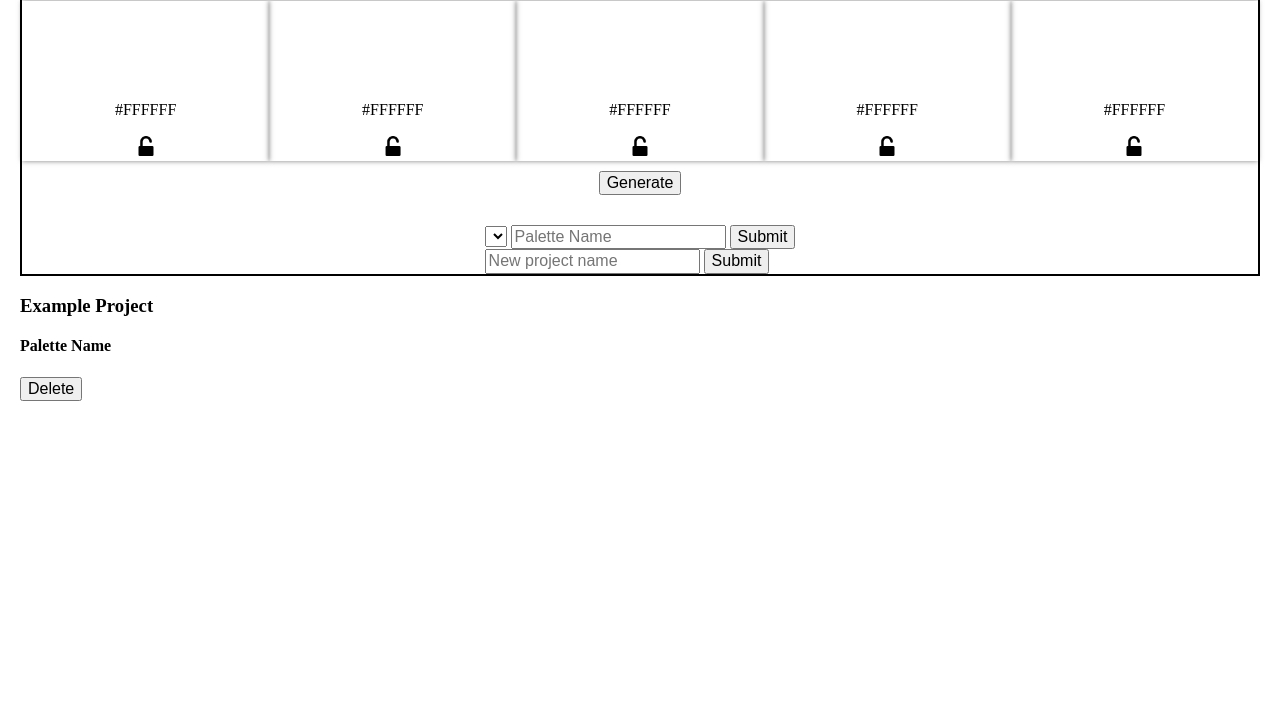
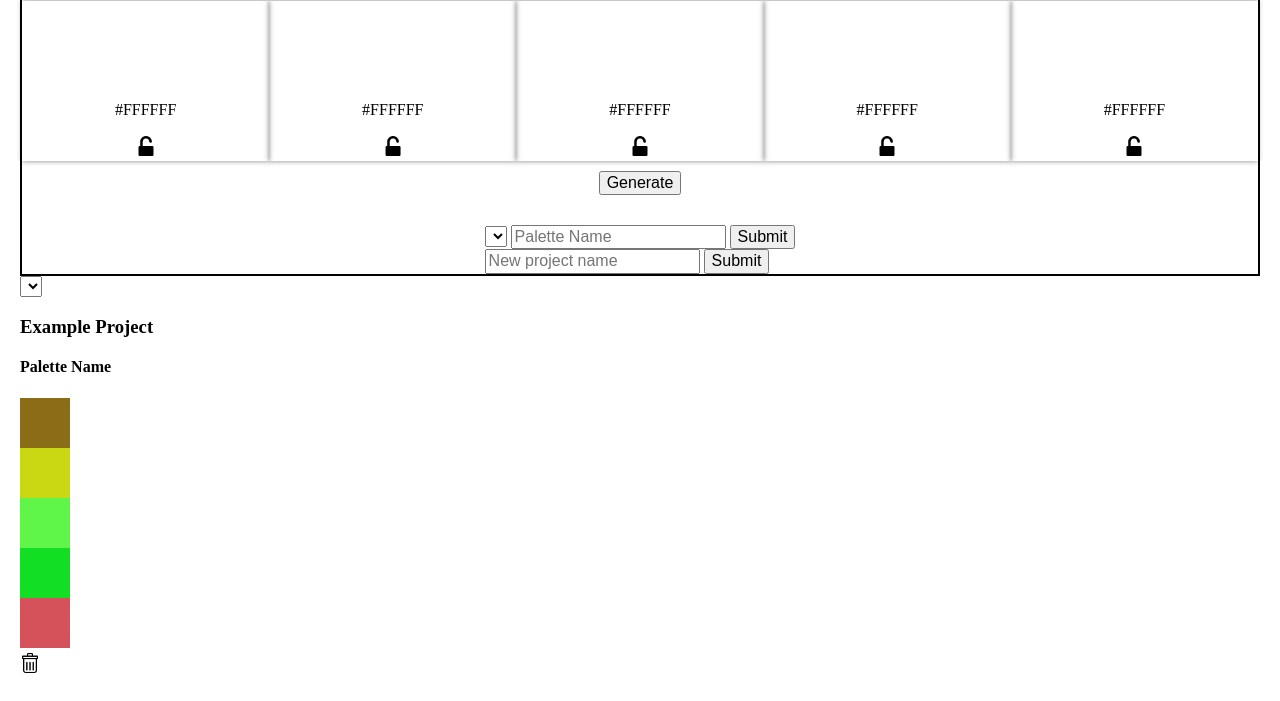
Before and after one commit to davidbecker6081/PalettePicker, a website: page public/index.html in a window 1280 px wide. Shown: the part 101-802 px from the top of the page. Drawn offline with nearby package versions, Linux system fonts and the light colour scheme.

Commit message:
Add methods for getting all projects and fix posting projects

```diff
--- a/public/css/styles.css
+++ b/public/css/styles.css
@@ -55,3 +55,44 @@ main {
 .lock-img:hover {
   cursor: pointer;
 }
+
+.swatch {
+  height: 50px;
+  width: 50px;
+}
+
+.palette-color1 {
+  background-color: #8b6d17;
+}
+
+.palette-color2 {
+  background-color: #c9d813;
+}
+
+.palette-color3 {
+  background-color: #5ff649;
+}
+
+.palette-color4 {
+  background-color: #12de24;
+}
+
+.palette-color5 {
+  background-color: #d6525b;
+}
+
+.delete-btn {
+  height: 30px;
+  width: 20px;
+  background: none;
+  background-image: url('../assets/recycling-bin.png');
+  background-size: contain;
+  background-repeat: no-repeat;
+  background-position: center;
+  border: none;
+}
+
+.delete-btn:hover {
+  cursor: pointer;
+  transform: scale(1.1);
+}
--- a/public/index.html
+++ b/public/index.html
@@ -59,18 +59,21 @@
   </main>
 
     <section class="project-display">
+      <select class="project-list" id="projectDisplayList" name="project-list">
+        <option value=""></option>
+      </select>
       <article class="project-container" id="projectContainer">
         <h3>Example Project</h3>
         <div class="palette-container" id="paletteContainer">
           <h4>Palette Name</h4>
           <div class="palette-colors-container" id="paletteColors">
-            <div class="palette-color" id="paletteColor"></div>
-            <div class="palette-color" id="paletteColor"></div>
-            <div class="palette-color" id="paletteColor"></div>
-            <div class="palette-color" id="paletteColor"></div>
-            <div class="palette-color" id="paletteColor"></div>
+            <div class="swatch palette-color1" id="paletteColor"></div>
+            <div class="swatch palette-color2" id="paletteColor"></div>
+            <div class="swatch palette-color3" id="paletteColor"></div>
+            <div class="swatch palette-color4" id="paletteColor"></div>
+            <div class="swatch palette-color5" id="paletteColor"></div>
           </div>
-          <button class="delete-btn" id="deleteBtn">Delete</button>
+          <button class="delete-btn" id="deleteBtn"></button>
         </div>
       </article>
     </section>
--- a/public/js/scripts.js
+++ b/public/js/scripts.js
@@ -6,8 +6,11 @@ $('.generate-btn').on('click', () => {
 
 $('.submitProjectBtn').on('click', (e) => {
 	e.preventDefault();
-	const name = $('.addProjectInput').val()
-	console.log('name', name);
+	postProject()
+})
+
+const postProject = () => {
+	const name = $('.addProjectInput').val();
 
 	fetch('/api/projects', {
 		method: 'POST',
@@ -21,13 +24,44 @@ $('.submitProjectBtn').on('click', (e) => {
 			console.log('bad response')
 			return false
 		}
-		// appendProjectName(name)
+		return response.json()
+	})
+	.then(result => {
+		console.log(result);
+		populateDropDowns(result[0].id, result[0].project_Name)
 	})
 	.catch(error => {
 		console.log(error)
 	})
-})
+}
 
+const getAllProjects = () => {
+	fetch('/api/projects')
+	.then(response => {
+		if (response.status !== 201){
+			console.log('error')
+			return false
+		}
+		return response.json()
+	})
+	.then(results => populateDropDowns(results))
+	.catch(error => console.log(error))
+
+}
+
+const populateDropDowns = (id, projectName) => {
+	console.log(id, projectName);
+
+
+
+	// created_at: "2017-10-04T21:09:43.940Z"
+	// id: 6
+	// project_Name: "Dave"
+	// updated_at: "2017-10-04T21:09:43.940Z"
+
+}
+
+populateDropDowns()
 
 
 $('.lock-img').on('click', e => {
@@ -101,16 +135,8 @@ const populateColorSwatch = () => {
 	});
 };
 
-const addProjectToList = (name) => {
-
-}
-
-const appendProject = (name) => {
-
-}
-
-const appendProjects = projects => {
-  const projectKeys = Object.keys(projects)
+const appendPalettes = (projectId) => {
+  const projectKeys = Object.keys(project)
   const projectDisplay = projectKeys.map((projectKey, i) => `<article class="project-container" id="projectContainer">
     <h3>${projectKey}</h3>
     <div class="palette-container" id="paletteContainer">
```
